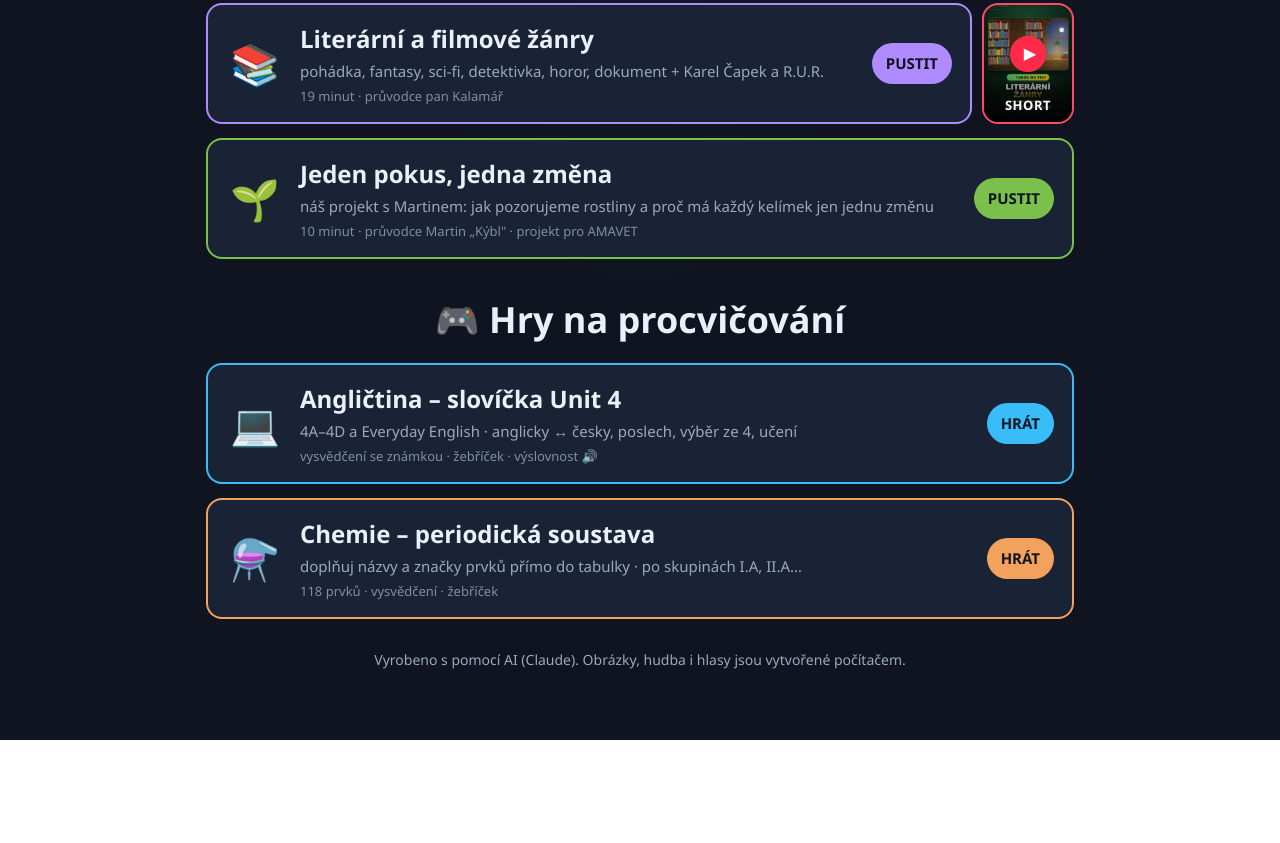
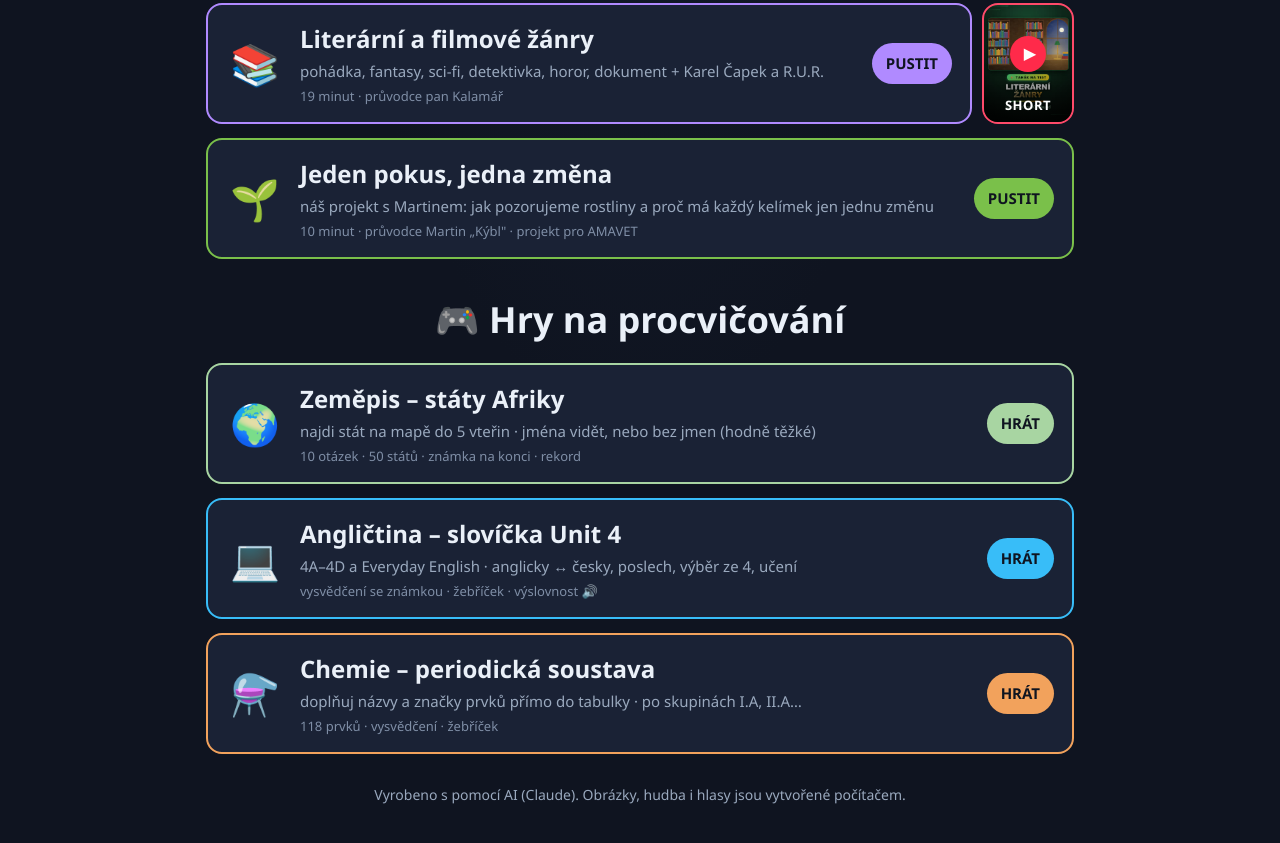
Before and after one commit to luciehavrankovacz-hub/videa, a plain HTML site: page index.html in a window 1280 px wide. Shown: the part 2620-3463 px from the top of the page. Before the commit the page ends 3360 px from the top, so only its background shows below. Drawn offline with Linux system fonts and the light colour scheme.

Commit message:
Hra: staty Afriky
Co-Authored-By: Claude Opus 5.5 <noreply@anthropic.com>

```diff
--- a/index.html
+++ b/index.html
@@ -1,5 +1,5 @@
 <!DOCTYPE html>
-<html lang="cs" data-verze="35">
+<html lang="cs" data-verze="36">
 <head>
 <meta charset="utf-8">
 <meta name="viewport" content="width=device-width, initial-scale=1">
@@ -203,6 +203,14 @@
 
   <h2 style="text-align:center;margin:34px 0 16px;font-size:clamp(24px,4.5vw,36px)">🎮 Hry na procvičování</h2>
 
+  <a class="card" style="border-color:#a8d5a2" href="https://luciehavrankovacz-hub.github.io/afrika-staty/">
+    <div class="em">🌍</div>
+    <div class="tx"><p class="tt">Zeměpis – státy Afriky</p>
+      <div class="ds">najdi stát na mapě do 5 vteřin · jména vidět, nebo bez jmen (hodně těžké)</div>
+      <div class="meta">10 otázek · 50 států · známka na konci · rekord</div></div>
+    <div class="go" style="background:#a8d5a2">HRÁT</div>
+  </a>
+
   <a class="card" style="border-color:#38bdf8" href="https://luciehavrankovacz-hub.github.io/unit4-slovicka/">
     <div class="em">💻</div>
     <div class="tx"><p class="tt">Angličtina – slovíčka Unit 4</p>
```
